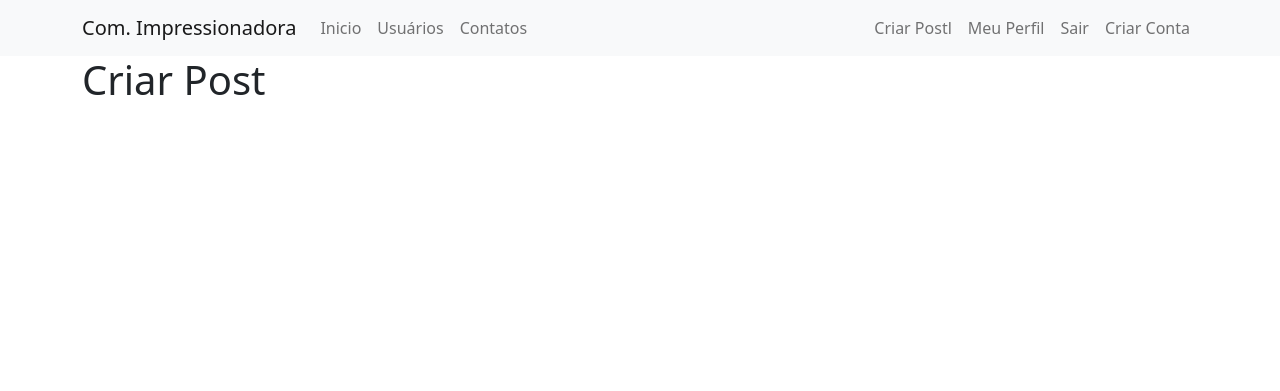
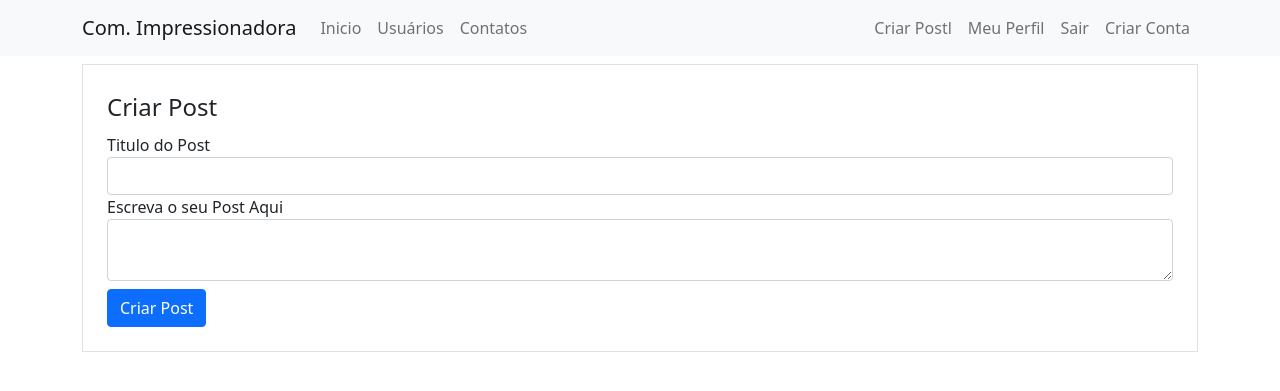
Before and after one commit to romilsonlemes/romSiteFlask, a Flask app: page /post/criar in a window 1280 px wide. Shown: the top 391 px of the page. Run offline with Flask 2, Linux system fonts and the light colour scheme; a user stored in the database is signed in; some libraries are stand-ins or nearby versions.

Commit message:
Criar a programação para que o usuário faça a Criação de Post
Foi a programação permitir o usuário a criar seus Post.

close #25

```diff
--- a/comunidadeimpressionadora/forms.py
+++ b/comunidadeimpressionadora/forms.py
@@ -1,6 +1,6 @@
 from flask_wtf import FlaskForm
 from flask_wtf.file import FileField, FileAllowed
-from wtforms import StringField, PasswordField, SubmitField, BooleanField
+from wtforms import StringField, PasswordField, SubmitField, BooleanField, TextAreaField
 from wtforms.validators import DataRequired, Length, Email, EqualTo, ValidationError
 from comunidadeimpressionadora.models import Usuario
 from flask_login import current_user
@@ -49,3 +49,9 @@ class FormEditarPerfil(FlaskForm):
             usuario = Usuario.query.filter_by(email=email.data).first()
             if usuario:
                 raise ValidationError(f'Já existe o usuário com esse e-mail. Cadastre outro e-mail')
+
+# A classe dos campos para criação / Edição de Posts de Usuários
+class FormCriarPost(FlaskForm):
+    titulo          = StringField('Titulo do Post', validators=[DataRequired(), Length(2, 140)])
+    corpo           = TextAreaField('Escreva o seu Post Aqui', validators=[DataRequired()])
+    botao_submit    = SubmitField('Criar Post')
--- a/comunidadeimpressionadora/routes.py
+++ b/comunidadeimpressionadora/routes.py
@@ -1,8 +1,8 @@
 import flask_bcrypt
 from flask import render_template, redirect, url_for, flash, request
 from comunidadeimpressionadora import app, database, bcrypt
-from comunidadeimpressionadora.forms import FormLogin, FormCriarConta, FormEditarPerfil
-from comunidadeimpressionadora.models import Usuario
+from comunidadeimpressionadora.forms import FormLogin, FormCriarConta, FormEditarPerfil, FormCriarPost
+from comunidadeimpressionadora.models import Usuario, Post
 from flask_login import login_user, logout_user, current_user, login_required
 import secrets
 import os
@@ -106,7 +106,7 @@ def atualizar_cursos(form):
     return ';'.join(lista_cursos) # Retorna a lista de Cursos separados por ;
 
 
-@app.route('/perfil/editar', methods=['GET', 'post'])
+@app.route('/perfil/editar', methods=['GET', 'POST'])
 @login_required
 def editar_perfil():
     form = FormEditarPerfil()
@@ -131,7 +131,18 @@ def editar_perfil():
     return render_template('editarperfil.html', foto_perfil=foto_perfil, form=form)
 
 
-@app.route('/post/criar')
+@app.route('/post/criar', methods=['GET', 'POST'])
 @login_required
 def criar_post():
-    return render_template('criarpost.html')
+    form = FormCriarPost()
+    if form.validate_on_submit():
+        post  = Post(titulo=form.titulo.data, corpo=form.corpo.data, autor=current_user)
+
+        # Adicionar a Sessão e commitar o Registro
+        database.session.add(post)
+        database.session.commit()
+
+        print(f"Criado o Post com o título: {form.titulo.data} com sucesso")
+        flash(f"Criado o Post com o título: {form.corpo.data}", "alert-success")
+        return redirect(url_for('home'))
+    return render_template('criarpost.html', form=form)
--- a/comunidadeimpressionadora/templates/criarpost.html
+++ b/comunidadeimpressionadora/templates/criarpost.html
@@ -1,8 +1,43 @@
 {% extends 'base.html' %}
 
 {% block body %}
-    <div class="container">
-        <h1>Criar Post</h1>
-    </div>
-
+        <div class="container">
+           <div class="row">
+               <div class="col">
+                   <form method="POST" action="" class="border p-4 mt-2">
+                       {{ form.csrf_token }}
+                       <legend>Criar Post</legend>
+                       <fieldset>
+                          <div class="form-group">
+                               {{ form.titulo.label(class="form-control-label") }}
+                               {% if form.titulo.errors %}
+                                    {{ form.titulo(class="form-control is-invalid") }}
+                                    <div class="invalid-feedback">
+                                        {% for erro in form.titulo.errors %}
+                                            {{ erro }}
+                                        {% endfor %}
+                                    </div>
+                               {% else %}
+                                    {{ form.titulo(class="form-control") }}
+                               {% endif %}
+                           </div>
+                          <div class="form-group">
+                               {{ form.corpo.label(class="form-control-label") }}
+                               {% if form.corpo.errors %}
+                                    {{ form.corpo(class="form-control is-invalid") }}
+                                    <div class="invalid-feedback">
+                                        {% for erro in form.corpo.errors %}
+                                            {{ erro }}
+                                        {% endfor %}
+                                    </div>
+                               {% else %}
+                                    {{ form.corpo(class="form-control") }}
+                               {% endif %}
+                           </div>
+                       </fieldset>
+                       {{ form.botao_submit(class="btn btn-primary mt-2") }}
+                   </form>
+               </div>
+            </div>
+        </div>
 {% endblock %}
--- a/main.py
+++ b/main.py
@@ -1,7 +1,7 @@
 from comunidadeimpressionadora import app
 
 if __name__ == '__main__':
-    #app.run(debug=True)
+    # app.run(debug=True)
     app.run()
 
 """
```
Also changed, not shown: comunidadeimpressionadora/database/comunidade.db.
